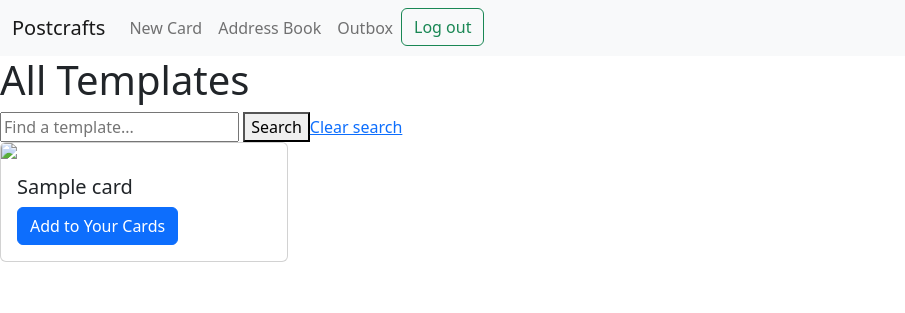
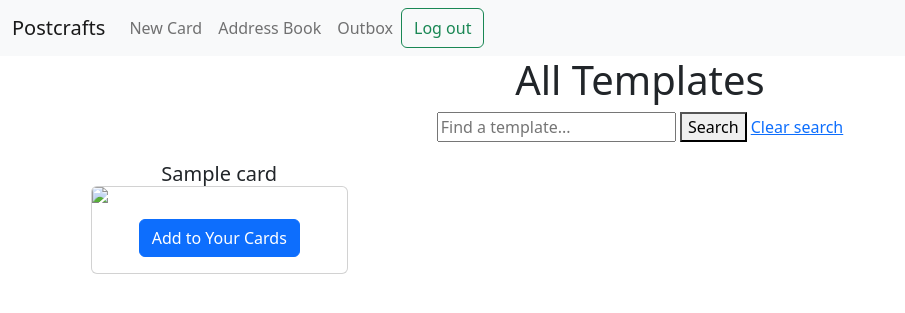
Before and after one commit to gingercw/postcrafts, a Flask app: page /templates in a window 1280 px wide. Shown: the top 313 px of the page, without its empty margins (0-905 px from the left). Run offline with Flask 2, Linux system fonts and the light colour scheme; the visitor is signed in with stand-in values (Sample User, id 1); tables that the repository leaves empty hold one stand-in row (values such as "Sample post").

Commit message:
added cards, containers, and jumbotron headings

```diff
--- a/server.py
+++ b/server.py
@@ -63,7 +63,9 @@ def edit_card(card_id):
     """render template for edit card"""
     card = crud.get_card_by_id(card_id)
     card_id = card.card_id
-    return render_template("edit_card.html")
+    user_id = session.get("user_id")
+    user = crud.get_user_by_id(user_id)
+    return render_template("edit_card.html", user=user)
 
 @app.route('/edit_card/details/<card_id>')
 def edit_card_details(card_id):
@@ -321,17 +323,6 @@ def add_sentcard(card_id):
     db.session.commit()
     return redirect(f"/outbox/{user_id}")
 
-# @app.route('/schedule/<card_id>')
-# def schedule_card(card_id):
-#     """schedule card for delivery"""
-#     card = crud.get_card_by_id(card_id)
-#     date = request.args.get("date")
-#     time = request.args.get("time")
-#     s = sched.scheduler(time.time, time.sleep)
-#     s.enterabs(datetime(2018, 1, 1, 12, 20, 59, 0).timestamp(), 1, add_sentcard,argument=)
-#     s.enterabs(datetime(2018, 1, 1, 12, 20, 59, 500000).timestamp(), 1, func)
-#     s.run()
-
 @app.route('/outbox/<user_id>')
 def show_sentcards(user_id):
     """go to user's outbox"""
--- a/static/style.css
+++ b/static/style.css
@@ -0,0 +1,39 @@
+.col {
+  flex: 0 0 25%;
+  width: 250px;
+}
+
+.row {
+  display: flex;
+  flex-wrap: wrap;
+  margin-right: -15px;
+  margin-left: -15px;
+  padding-top: 20px;
+}
+
+.cover-container {
+  max-width: 42em;
+}
+.ml-auto, .mx-auto {
+  margin-left: auto!important;
+}
+.mr-auto, .mx-auto {
+  margin-right: auto!important;
+}
+.p-3 {
+  padding: 1rem!important;
+}
+.h-100 {
+  height: 100%!important;
+}
+.flex-column {
+  -webkit-box-orient: vertical!important;
+  -webkit-box-direction: normal!important;
+  -ms-flex-direction: column!important;
+  flex-direction: column!important;
+}
+.d-flex {
+  display: -webkit-box!important;
+  display: -ms-flexbox!important;
+  display: flex!important;
+}
--- a/templates/base.html
+++ b/templates/base.html
@@ -35,7 +35,7 @@
           <li class="nav-item">
             <a class="nav-link" href="/outbox/{{user.user_id}}">Outbox</a>
           </li>
-          <form action="/logout" >
+          <form class="d-flex" action="/logout" >
             <button class="btn btn-outline-success me-2 text-end" >Log out</button>
           </form>
         </ul>
--- a/templates/card_templates.html
+++ b/templates/card_templates.html
@@ -4,27 +4,31 @@
 
 {% endblock%}
 {% block body %}
-<div>
-<h1>All Templates</h1>
+<div class="container text-center">
+<h1 class="jumbotron-heading">All Templates</h1>
 <form action="/templates">
   <input type="search" name="template_search" id="templateSearch" placeholder="Find a template..."/>
-  <button type="submit">Search</button><a href="/templates">Clear search</a>
+  <button type="submit">Search</button>
+  <a href="/templates">Clear search</a>
 </form>
 
-<div id="templates"></div>
-
+<div class="container">
+<div class="row row-cols-1 row-cols-md-3 g-4">
 {% for template in templates %}
-<div class="card" style="width: 18rem;">
-  <img class="card-img-top" src="{{ template.url }}" >
-  <div class="card-body">
-    <h5 class="card-title">{{template.title}}</h5>
-    <form action="/savetemplate/{{template.card_id}}" method="POST">
+<div class="col">
+  <h5 class="card-title">{{template.title}}</h5>
+  <div class="card box-shadow" >
+   <img class="card-img-top" src="{{ template.url }}" >
+    <div class="card-body">
+      <form action="/savetemplate/{{template.card_id}}" method="POST">
       <button class="btn btn-primary" name="save_template">Add to Your Cards</button>
-    </form>
+      </form>
+    </div>
   </div>
 </div>
 
 {% endfor %}
-
-
+</div>
+</div>
+</div>
 {% endblock %}
--- a/templates/index.html
+++ b/templates/index.html
@@ -2,28 +2,29 @@
 {% block title %}Postcrafts{% endblock %}
 {% block navbar %}{% endblock %}
 {% block body %}
-  <h1>Postcrafts</h1>
-
-  <p>Create. Send. Celebrate.</p>
-  <p>Let family and friends know you are thinking of them by sending a card.</p>
+<h3>Postcrafts</h3>
+<body class="text-center" style="position: initial; overflow: initial;">
 
 
 
-  <h2>Log In</h2>
+  <h1>Create. Send. Celebrate.</h1>
+  <p>Let family and friends know you are thinking of them by sending a card.</p>
+
   <form action="/login" method="POST">
     <p>
-      Email <input type="text" name="email">
+      <input type="text" name="email" placeholder="Email" aria-label="Email">
     </p>
 
     <p>
-      Password <input type="password" name="password">
+      <input type="password" name="password" placeholder="Password" aria-label="Password">
     </p>
 
     <p>
-      <input type="submit">
+
+      <button type="submit" class="btn btn-primary">Log In</button>
     </p>
   </form>
-  <button class="btn btn-link" data-bs-toggle="modal" data-bs-target="#create_account">Create an Account</button>
+  <button class="btn btn-link" data-bs-toggle="modal" data-bs-target="#create_account">Sign Up</button>
 
   <div class="modal" id="create_account" tabindex="-1">
     <div class="modal-dialog">
@@ -51,4 +52,5 @@
 </div>
 </div>
 </div>
+</body>
 {% endblock %}
```
Also changed, not shown: templates/address_book.html (+22 -8 lines), templates/outbox.html (+7 -4 lines), templates/user_profile.html (+31 -14 lines).
